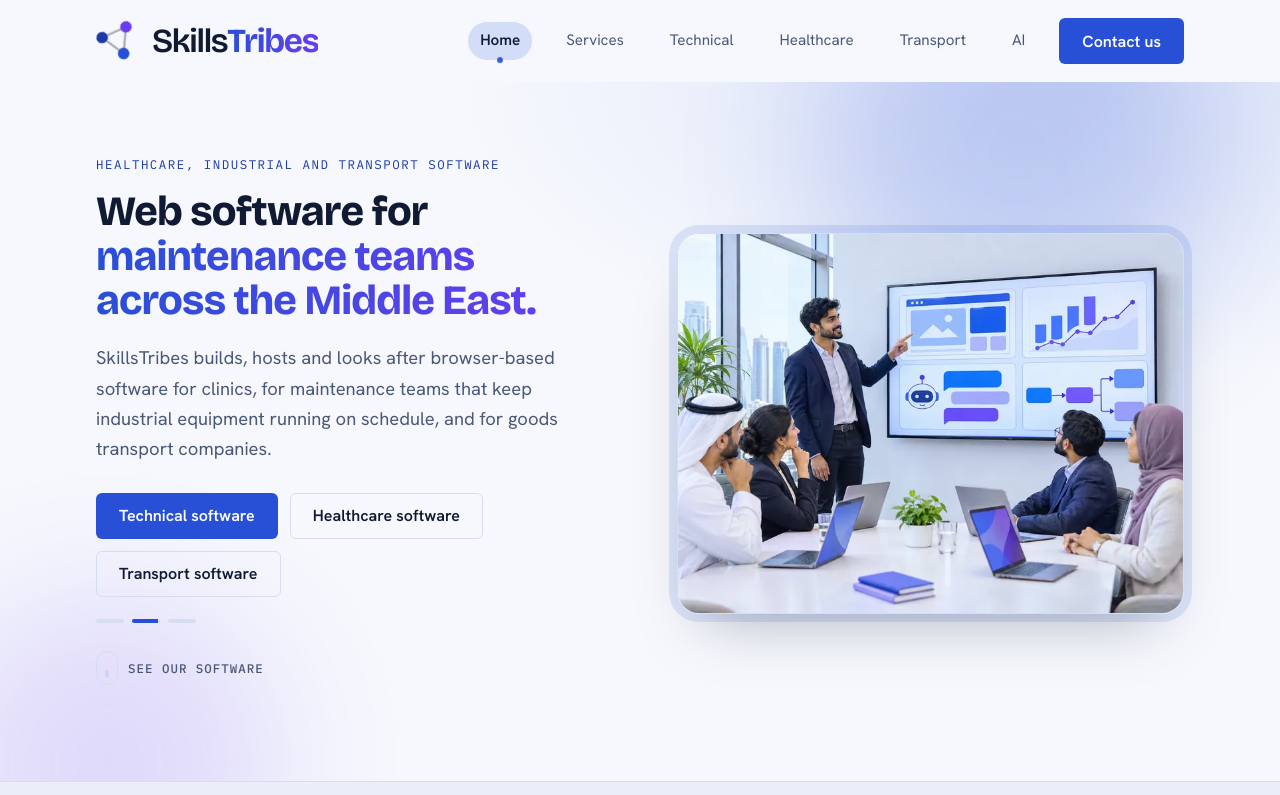
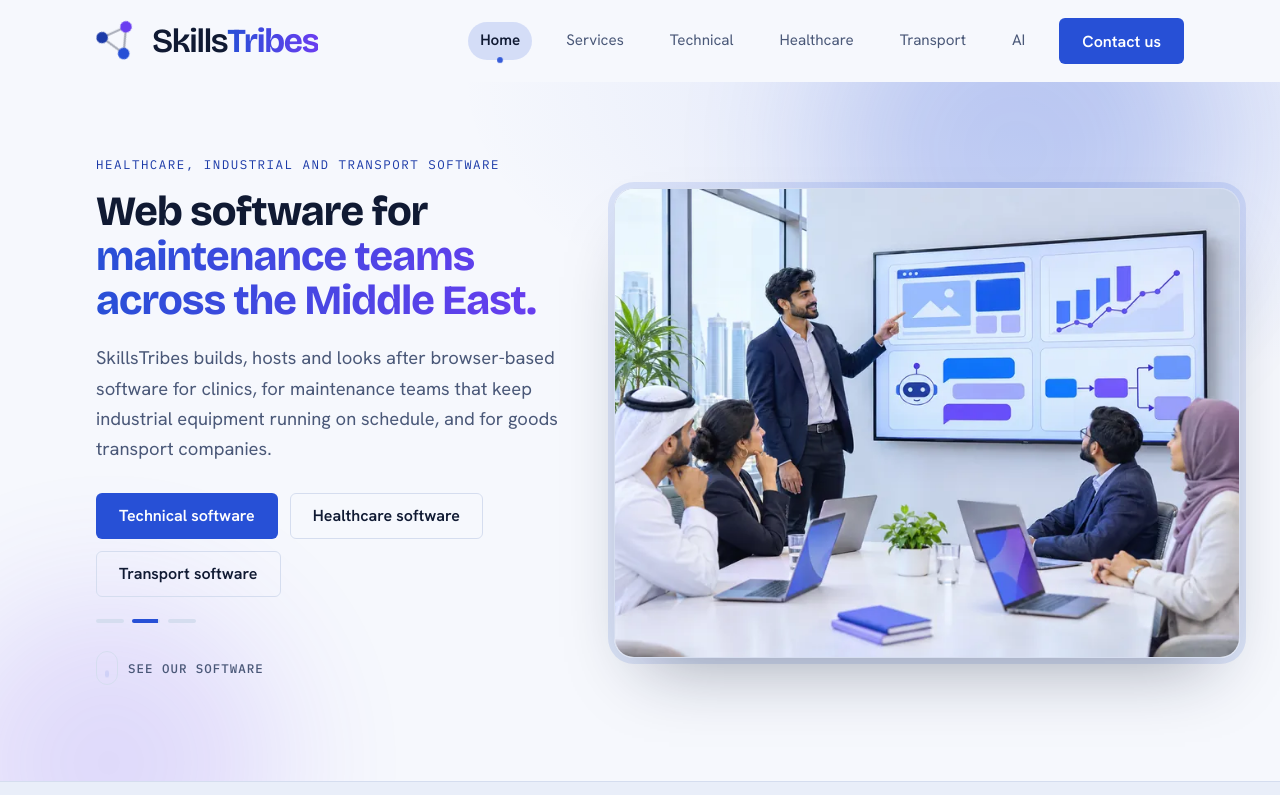
Before and after one commit to skillstribes-web/skillstribes-site, a plain HTML site: page index.html in a window 1280 px wide. Shown: the top 795 px of the page. Drawn offline with nearby package versions, Linux system fonts and the light colour scheme; a web font is replaced by a local one.

Commit message:
Home: larger hero photo on desktop (~55% of row), wider on tablets
Co-Authored-By: Claude Opus 5.5 <noreply@anthropic.com>
Claude-Session: https://claude.ai/code/session_01M1yY9KsJsHfAVk7wkUE8bv

```diff
--- a/assets/site.css
+++ b/assets/site.css
@@ -425,3 +425,8 @@ header .wrap { transition: padding 0.3s ease; }
 }
 .hero-grid .hero-copy h1 { font-size: clamp(1.9rem, 3.3vw, 2.6rem); }
 .hero-photo img { display: block; width: 100%; height: auto; border-radius: 22px; border: 1px solid var(--line); box-shadow: 0 30px 60px -28px rgba(16, 26, 51, 0.35), 0 0 0 8px var(--glow); }
+/* Hero photo sizing (20 Nov): ~55% of the row on desktop, bleeds slightly past the column on wide screens */
+@media (min-width: 901px) { .hero .hero-grid { grid-template-columns: minmax(0, 0.9fr) minmax(0, 1.1fr); gap: clamp(32px, 4vw, 56px); } }
+@media (min-width: 1200px) { .hero-photo { margin-right: -56px; } }
+.hero-photo img { border-radius: 20px; box-shadow: 0 34px 70px -30px rgba(16, 26, 51, 0.4), 0 0 0 6px var(--glow); }
+@media (max-width: 900px) { .hero-photo { max-width: 640px; margin: 12px auto 0; } }
--- a/index.html
+++ b/index.html
@@ -20,7 +20,7 @@
 <link rel="preconnect" href="https://fonts.googleapis.com">
 <link rel="preconnect" href="https://fonts.gstatic.com" crossorigin>
 <link rel="stylesheet" href="https://fonts.googleapis.com/css2?family=Bricolage+Grotesque:opsz,wght@12..96,500..800&family=Hanken+Grotesk:wght@400..700&family=IBM+Plex+Mono:wght@400;500&family=Unbounded:wght@500..700&display=swap">
-<link rel="stylesheet" href="/assets/site.css?v=20261120b">
+<link rel="stylesheet" href="/assets/site.css?v=20261120c">
 </head>
 <body>
 <header>
```
